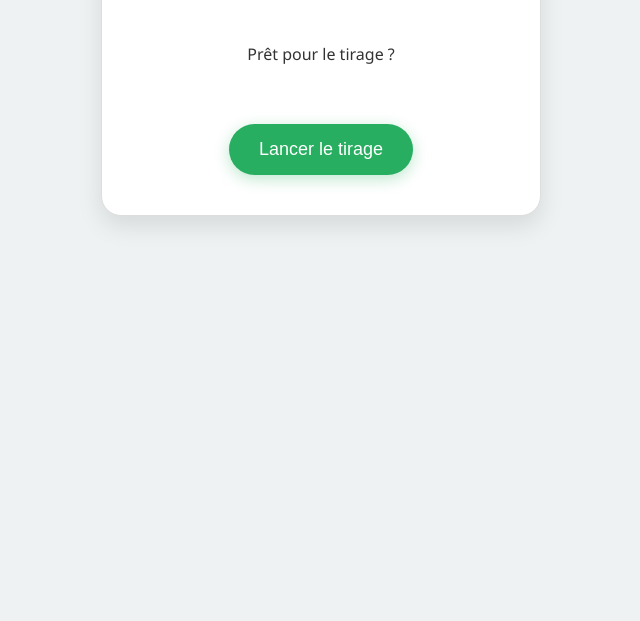
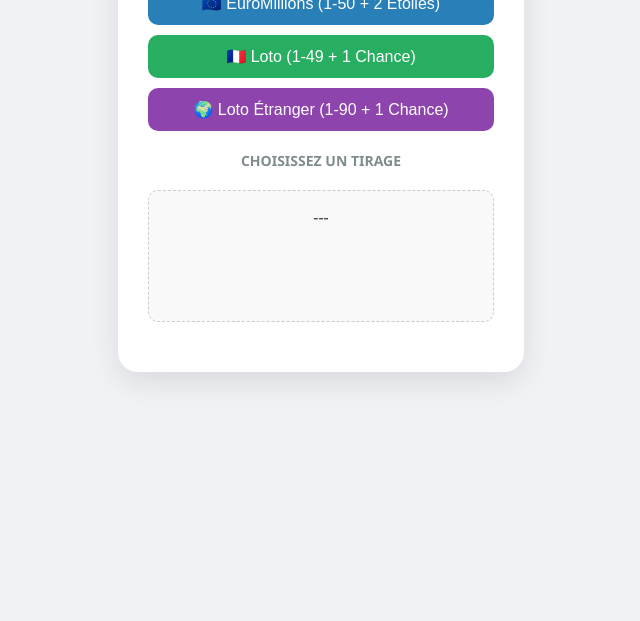
Before and after one commit to ABIDA-star/mon-generateur-loto, a plain HTML site: page index.html in a window 1280 px wide. Shown: the part 179-800 px from the top of the page, without its empty margins (319-959 px from the left). Drawn offline with Linux system fonts and the light colour scheme.

Commit message:
Update index.html

```diff
--- a/index.html
+++ b/index.html
@@ -3,64 +3,80 @@
 <head>
     <meta charset="UTF-8">
     <meta name="viewport" content="width=device-width, initial-scale=1.0">
-    <title>Mon Générateur Loto</title>
+    <title>Générateur Triple Zone</title>
     <style>
-        body { font-family: 'Segoe UI', Tahoma, Geneva, Verdana, sans-serif; text-align: center; background-color: #eef2f3; padding-top: 50px; color: #333; }
-        .container { background: white; padding: 40px; border-radius: 20px; display: inline-block; box-shadow: 0 10px 25px rgba(0,0,0,0.1); border: 1px solid #ddd; }
-        h1 { color: #2c3e50; margin-bottom: 30px; }
-        .boule { display: inline-block; width: 50px; height: 50px; line-height: 50px; background: radial-gradient(circle at 15px 15px, #3498db, #2980b9); color: white; border-radius: 50%; margin: 8px; font-weight: bold; font-size: 20px; box-shadow: 2px 4px 6px rgba(0,0,0,0.2); }
-        .etoile { background: radial-gradient(circle at 15px 15px, #f1c40f, #f39c12); color: #2c3e50; }
-        button { padding: 15px 30px; font-size: 18px; cursor: pointer; background-color: #27ae60; color: white; border: none; border-radius: 50px; margin-top: 30px; transition: transform 0.2s, background 0.2s; box-shadow: 0 4px 15px rgba(39, 174, 96, 0.3); }
-        button:hover { background-color: #219150; transform: scale(1.05); }
-        button:active { transform: scale(0.95); }
-        #resultat { min-height: 80px; display: flex; align-items: center; justify-content: center; flex-wrap: wrap; }
+        body { font-family: 'Segoe UI', sans-serif; text-align: center; background-color: #f0f2f5; padding: 20px; color: #333; }
+        .container { background: white; padding: 30px; border-radius: 20px; display: inline-block; box-shadow: 0 10px 30px rgba(0,0,0,0.1); max-width: 90%; }
+        h1 { color: #2c3e50; font-size: 24px; }
+        .section-titre { font-weight: bold; margin-top: 20px; color: #7f8c8d; text-transform: uppercase; font-size: 14px; }
+        .affichage { min-height: 100px; margin: 20px 0; padding: 15px; background: #f9f9f9; border-radius: 10px; border: 1px dashed #ccc; }
+        .boule { display: inline-block; width: 40px; height: 40px; line-height: 40px; background: #3498db; color: white; border-radius: 50%; margin: 5px; font-weight: bold; box-shadow: 2px 2px 5px rgba(0,0,0,0.2); }
+        .etoile { background: #f1c40f; color: #2c3e50; }
+        .btn-group { display: flex; flex-direction: column; gap: 10px; }
+        button { padding: 12px; font-size: 16px; cursor: pointer; border: none; border-radius: 10px; color: white; transition: 0.3s; }
+        .btn-euro { background-color: #2980b9; }
+        .btn-loto { background-color: #27ae60; }
+        .btn-ext { background-color: #8e44ad; }
+        button:hover { opacity: 0.8; transform: translateY(-2px); }
     </style>
 </head>
 <body>
 
 <div class="container">
-    <h1>🍀 Tirage Euromillions</h1>
-    <div id="resultat">
-        <p>Prêt pour le tirage ?</p>
+    <h1>🍀 Mon Générateur Perso</h1>
+    <p>Tirage équilibré par zones (Bas / Milieu / Haut)</p>
+
+    <div class="btn-group">
+        <button class="btn-euro" onclick="genererTirage('Euro', 50, 5, 2, 12)">🇪🇺 EuroMillions (1-50 + 2 Etoiles)</button>
+        <button class="btn-loto" onclick="genererTirage('Loto', 49, 5, 1, 10)">🇫🇷 Loto (1-49 + 1 Chance)</button>
+        <button class="btn-ext" onclick="genererTirage('Etranger', 90, 5, 1, 10)">🌍 Loto Étranger (1-90 + 1 Chance)</button>
     </div>
-    <button onclick="generer()">Lancer le tirage</button>
+
+    <div class="section-titre" id="jeu-nom">Choisissez un tirage</div>
+    <div class="affichage" id="resultat">---</div>
 </div>
 
 <script>
-    function generer() {
-        // Tirage des 5 numéros (1 à 50)
-        let numeros = [];
-        while(numeros.length < 5) {
-            let n = Math.floor(Math.random() * 50) + 1;
-            if(!numeros.includes(n)) numeros.push(n);
+    function genererTirage(nom, maxNum, nbBoules, nbEtoiles, maxEtoile) {
+        document.getElementById('jeu-nom').textContent = "Tirage " + nom;
+
+        // Calcul des 3 zones
+        let zoneSize = Math.floor(maxNum / 3);
+        let zone1 = [1, zoneSize];
+        let zone2 = [zoneSize + 1, zoneSize * 2];
+        let zone3 = [zoneSize * 2 + 1, maxNum];
+
+        let selection = [];
+
+        // On pioche au moins 1 numéro dans chaque zone pour l'équilibre
+        selection.push(randomInt(zone1[0], zone1[1]));
+        selection.push(randomInt(zone2[0], zone2[1]));
+        selection.push(randomInt(zone3[0], zone3[1]));
+
+        // On complète les numéros manquants (ex: 2 de plus pour arriver à 5)
+        while(selection.length < nbBoules) {
+            let n = randomInt(1, maxNum);
+            if(!selection.includes(n)) selection.push(n);
         }
-        numeros.sort((a, b) => a - b);
+        selection.sort((a, b) => a - b);
 
-        // Tirage des 2 étoiles (1 à 12)
+        // Tirage des étoiles
         let etoiles = [];
-        while(etoiles.length < 2) {
-            let e = Math.floor(Math.random() * 12) + 1;
+        while(etoiles.length < nbEtoiles) {
+            let e = randomInt(1, maxEtoile);
             if(!etoiles.includes(e)) etoiles.push(e);
         }
         etoiles.sort((a, b) => a - b);
 
-        // Affichage des boules
-        let resultatDiv = document.getElementById('resultat');
-        resultatDiv.innerHTML = ""; // On vide le texte précédent
+        // Affichage
+        let html = "";
+        selection.forEach(n => html += `<div class="boule">${n}</div>`);
+        etoiles.forEach(e => html += `<div class="boule etoile">${e}</div>`);
+        document.getElementById('resultat').innerHTML = html;
+    }
 
-        numeros.forEach(num => {
-            let div = document.createElement('div');
-            div.className = 'boule';
-            div.textContent = num;
-            resultatDiv.appendChild(div);
-        });
-
-        etoiles.forEach(et => {
-            let div = document.createElement('div');
-            div.className = 'boule etoile';
-            div.textContent = et;
-            resultatDiv.appendChild(div);
-        });
+    function randomInt(min, max) {
+        return Math.floor(Math.random() * (max - min + 1)) + min;
     }
 </script>
 
```
